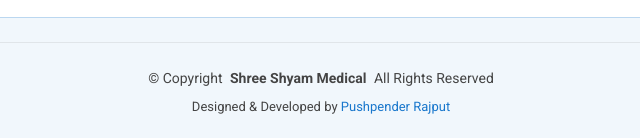
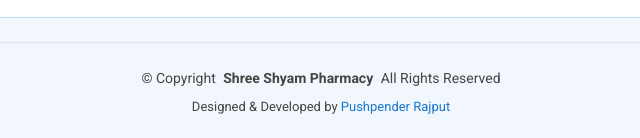
Before and after one commit to pushpenderrajput/shree-shyam-medical, a plain HTML site: page index.html in a window 1280 px wide. Shown: the part 3877-4015 px from the top of the page, 319-959 px from the left. Drawn offline with Linux system fonts and the light colour scheme.

Commit message:
Update index.html

```diff
--- a/index.html
+++ b/index.html
@@ -488,7 +488,7 @@
 
 
     <div class="container copyright text-center mt-4">
-      <p>© <span>Copyright</span> <strong class="px-1 sitename">Shree Shyam Medical</strong> <span>All Rights Reserved</span></p>
+      <p>© <span>Copyright</span> <strong class="px-1 sitename">Shree Shyam Pharmacy</strong> <span>All Rights Reserved</span></p>
       <div class="credits">
 
         Designed & Developed by <a href="https://www.instagram.com/pushpender_rxjput/">Pushpender Rajput</a>
```
